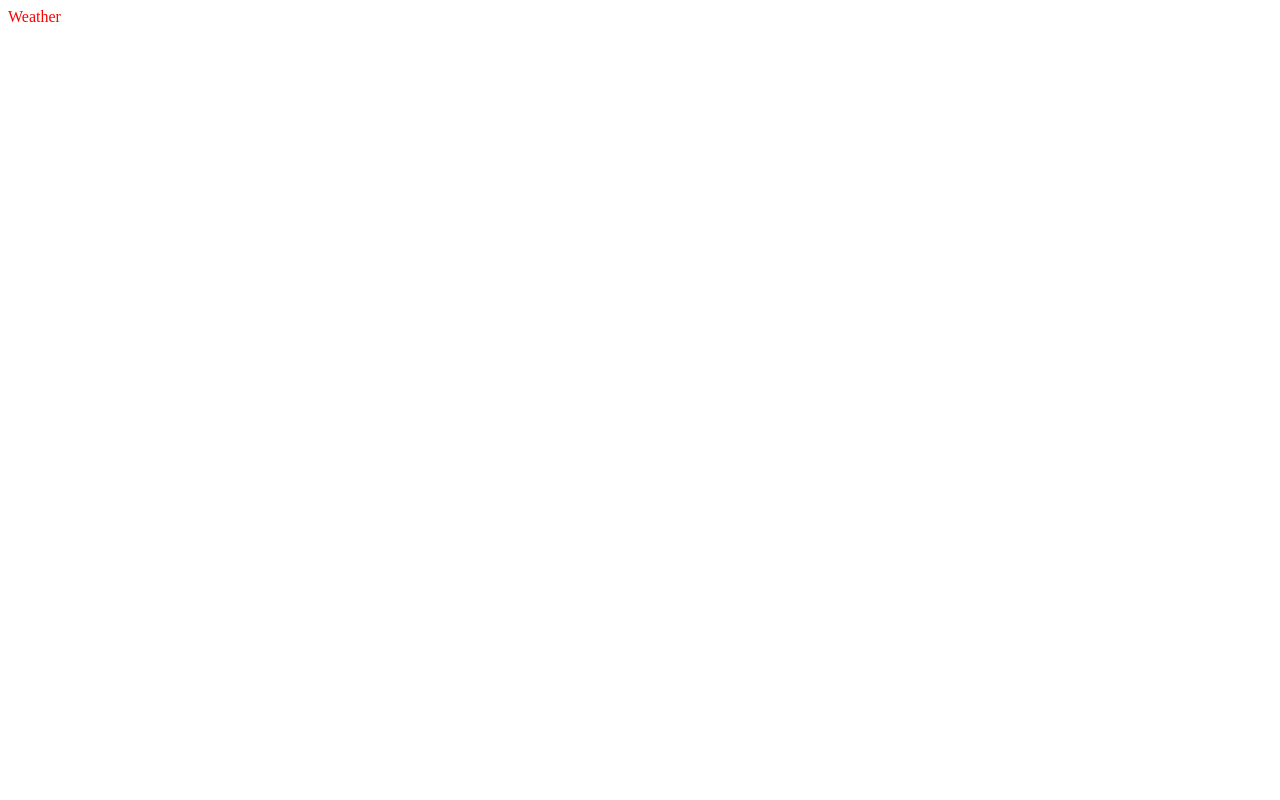
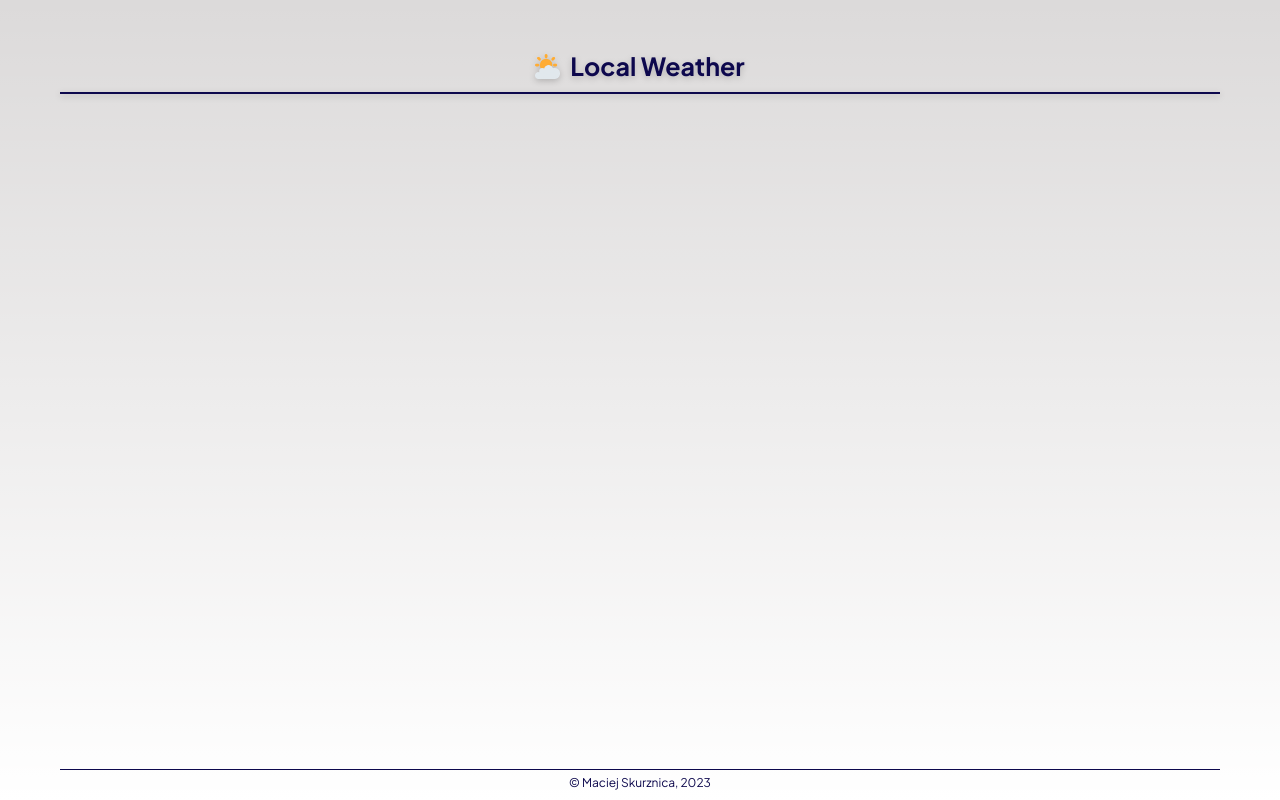
Before and after one commit to maciej-skurznica/LocalWeather, a React (Vite) app: page / in a window 1280 px wide. Built offline with nearby package versions, Linux system fonts and the light colour scheme.

Commit message:
create layout, add header and footer

```diff
--- a/index.html
+++ b/index.html
@@ -23,6 +23,12 @@
       href="./src/assets/images/apple-touch-icon.png"
       sizes="180x180"
     />
+    <link rel="preconnect" href="https://fonts.googleapis.com" />
+    <link rel="preconnect" href="https://fonts.gstatic.com" crossorigin />
+    <link
+      href="https://fonts.googleapis.com/css2?family=Plus+Jakarta+Sans:wght@400;500;700&display=swap"
+      rel="stylesheet"
+    />
   </head>
   <body>
     <div id="root"></div>
--- /dev/null
+++ b/src/App.tsx
@@ -0,0 +1,17 @@
+function App() {
+  return (
+    <>
+      <header>
+        <img src="./src/assets/images/apple-touch-icon.png" alt="logo" />
+        <h1>Local Weather</h1>
+      </header>
+      <main>
+        <section></section>
+        <section></section>
+      </main>
+      <footer>© Maciej Skurznica, 2023</footer>
+    </>
+  );
+}
+
+export default App;
--- a/src/components/App/App.module.scss
+++ /dev/null
@@ -1,7 +0,0 @@
-.test {
-  color: red;
-
-  input::placeholder {
-    color: blue;
-  }
-}
--- a/src/components/App/App.tsx
+++ /dev/null
@@ -1,7 +0,0 @@
-import styles from "./App.module.scss";
-
-function App() {
-  return <div className={styles.test}>Weather</div>;
-}
-
-export default App;
--- a/src/index.scss
+++ b/src/index.scss
@@ -0,0 +1,100 @@
+@import "src/styles/reset";
+@import "src/styles/variables";
+
+// global styles
+* {
+  box-sizing: border-box;
+}
+
+div {
+  display: flex;
+}
+
+h1 {
+  font-size: 2.5rem;
+}
+
+h2 {
+  // font-size: 2.317rem;
+  // line-height: 3.127rem;
+  // font-weight: 500;
+}
+
+h3 {
+  // font-size: 2rem;
+  // line-height: 2.7rem;
+  // font-weight: 500;
+}
+
+p {
+  // font-size: 1.8rem;
+  // line-height: 2.434rem;
+  // font-weight: 400;
+}
+
+html {
+  font-family: "Plus Jakarta Sans", sans-serif;
+  font-size: 62.5%;
+  color: $foreground;
+  background: linear-gradient(to bottom, transparent, $background-end)
+    $background-start;
+
+  @media only screen and (max-width: $breakpoint-2) {
+    font-size: 50%;
+  }
+
+  @media (prefers-color-scheme: dark) {
+    color: $foreground-dark;
+    background: linear-gradient(to bottom, transparent, $background-dark-end)
+      $background-dark-start;
+  }
+}
+
+body {
+  min-width: 375px;
+  width: 100%;
+  max-width: 1440px;
+  margin: 0 auto;
+  padding: 0 6rem;
+  -webkit-tap-highlight-color: rgb(0 0 0 / 0%);
+
+  @media only screen and (max-width: $breakpoint-3) {
+    padding: 0 3rem;
+  }
+}
+
+// App
+#root {
+  flex-direction: column;
+  justify-content: space-between;
+  min-height: 100vh;
+  width: 100%;
+
+  header {
+    display: flex;
+    justify-content: center;
+    align-items: center;
+    padding: 5rem 0 1rem;
+    border-bottom: 0.2rem solid;
+    filter: drop-shadow(0 2px 3px rgb(0 0 0 / 20%));
+
+    img {
+      height: 2.5rem;
+      margin-right: 1rem;
+    }
+  }
+
+  footer {
+    display: flex;
+    justify-content: center;
+    font-size: 1.2rem;
+    padding: 0.5rem 0 1rem;
+    border-top: 1px solid;
+  }
+
+  @media only screen and (max-width: $breakpoint-3) {
+    header {
+      padding-top: 3rem;
+    }
+  }
+}
--- a/src/main.tsx
+++ b/src/main.tsx
@@ -1,6 +1,6 @@
 import React from "react";
 import ReactDOM from "react-dom/client";
-import App from "./components/App/App.tsx";
+import App from "./App.tsx";
 import "./index.scss";
 
 ReactDOM.createRoot(document.getElementById("root") as HTMLElement).render(
--- /dev/null
+++ b/src/styles/_reset.scss
@@ -0,0 +1,11 @@
+html,
+body,
+h1,
+h2,
+h3,
+h4,
+p,
+button {
+  margin: 0;
+  padding: 0;
+}
--- /dev/null
+++ b/src/styles/_variables.scss
@@ -0,0 +1,14 @@
+// colors
+$foreground: #0d084d;
+$background-start: #dcdada;
+$background-end: white;
+$foreground-dark: $background-start;
+$background-dark-start: #0e172a;
+$background-dark-end: black;
+$grey-input: #d4d4d4;
+$grey-placeholder: #707070;
+
+// breakpoints
+$breakpoint-1: 992px;
+$breakpoint-2: 768px;
+$breakpoint-3: 600px;
```
Also changed, not shown: .eslintrc.cjs (renamed from .eslintrc.js).
